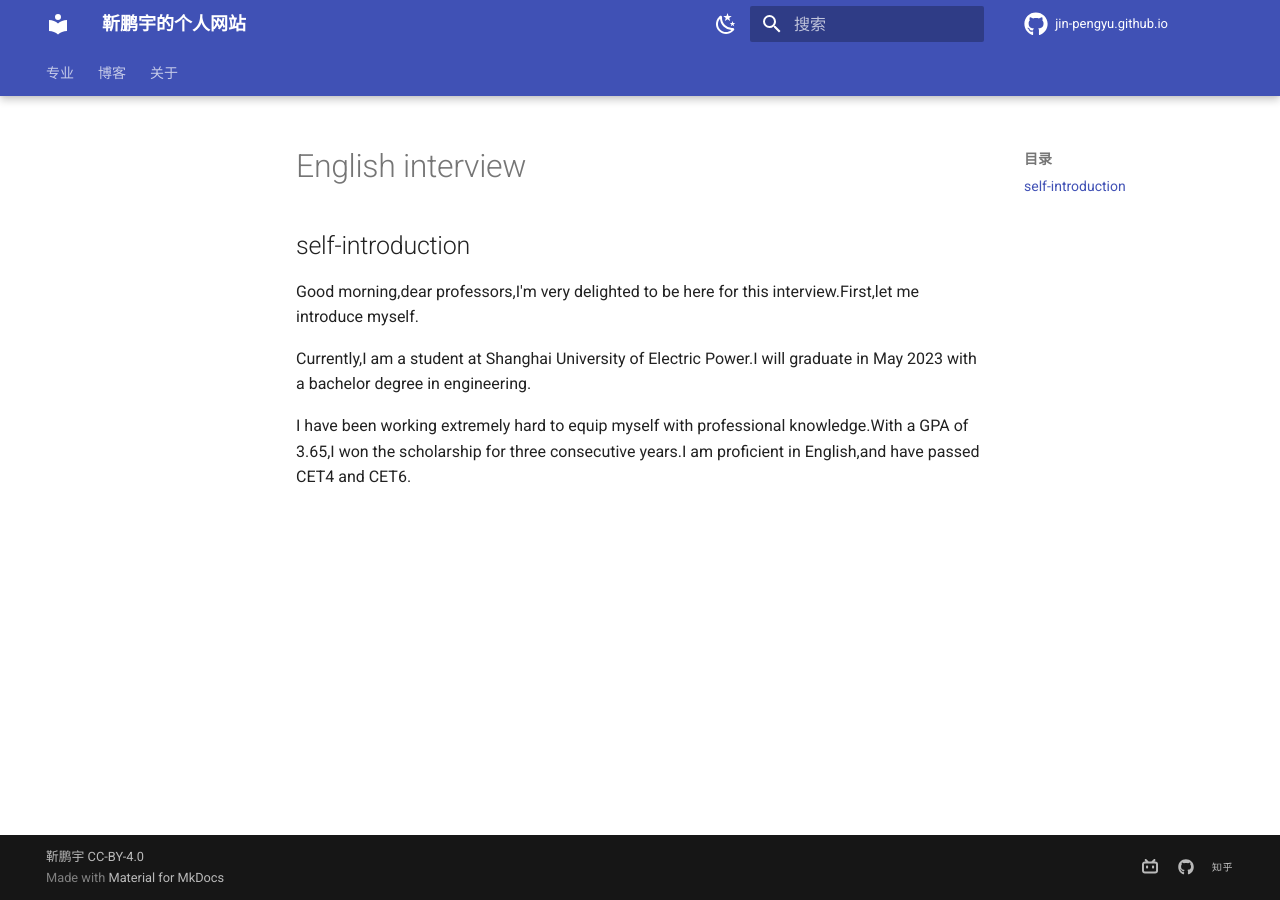
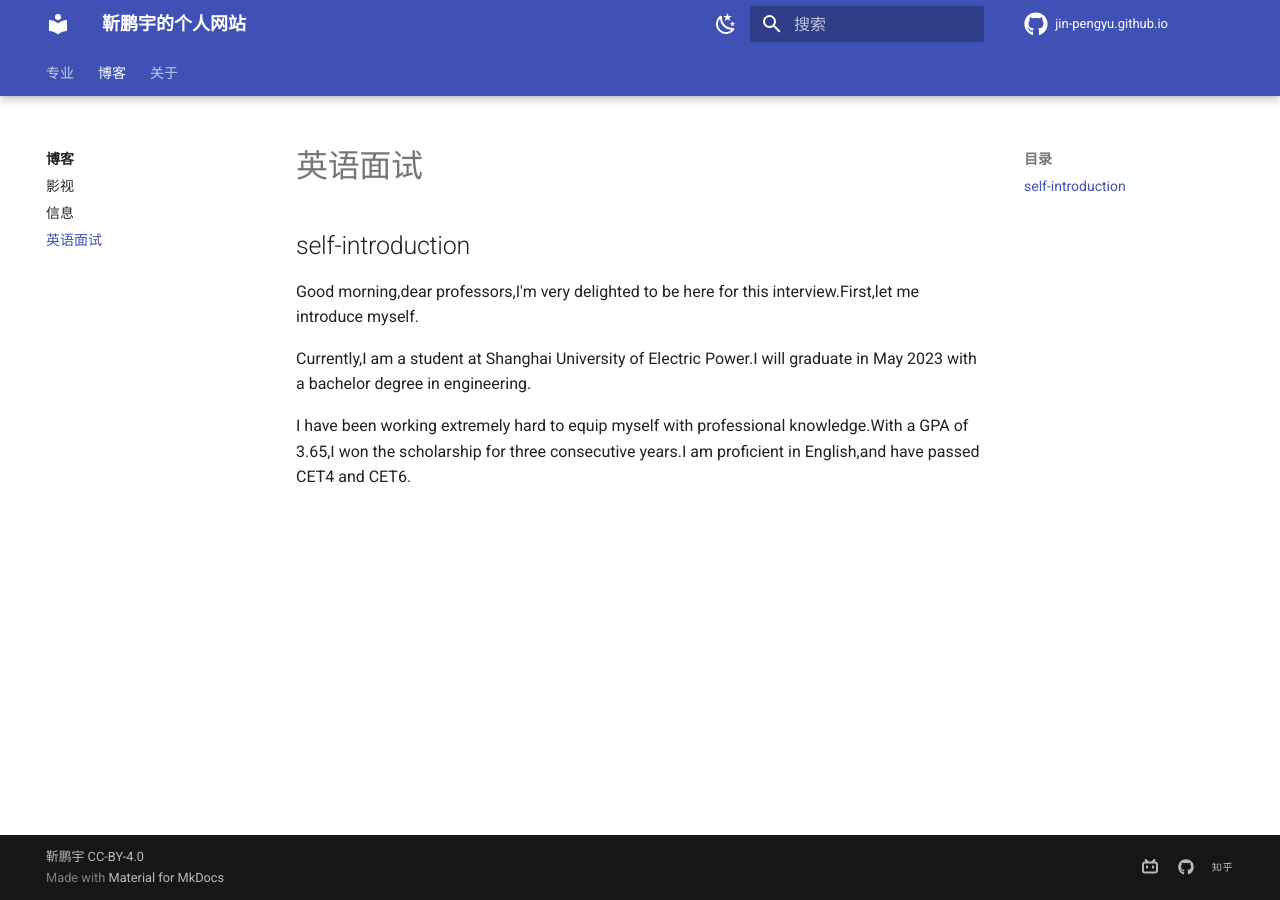
Before and after one commit to Pengyu-Jin/Pengyu-Jin.github.io, an MkDocs documentation site: the page built from docs/blog/English-interview.md, in a window 1280 px wide. Built offline with MkDocs 1.6.1 and Material for MkDocs 9.7.7, drawn with Linux system fonts in a browser that asks for light colours; some of the changed lines change nothing that is shown.

Commit message:
change style82

```diff
--- a/mkdocs.yml
+++ b/mkdocs.yml
@@ -19,7 +19,7 @@ nav:
       - blog/index.md
       - 影视: blog/vedio/blu-ray.md
       - 信息: blog/information/infor.md
-      - 英语面试: blog/information/English-interview.md
+      - 英语面试: blog/English-interview.md
   - 关于:
       - about/index.md
       - 个人履历: about/personal profile/p p.md
```
